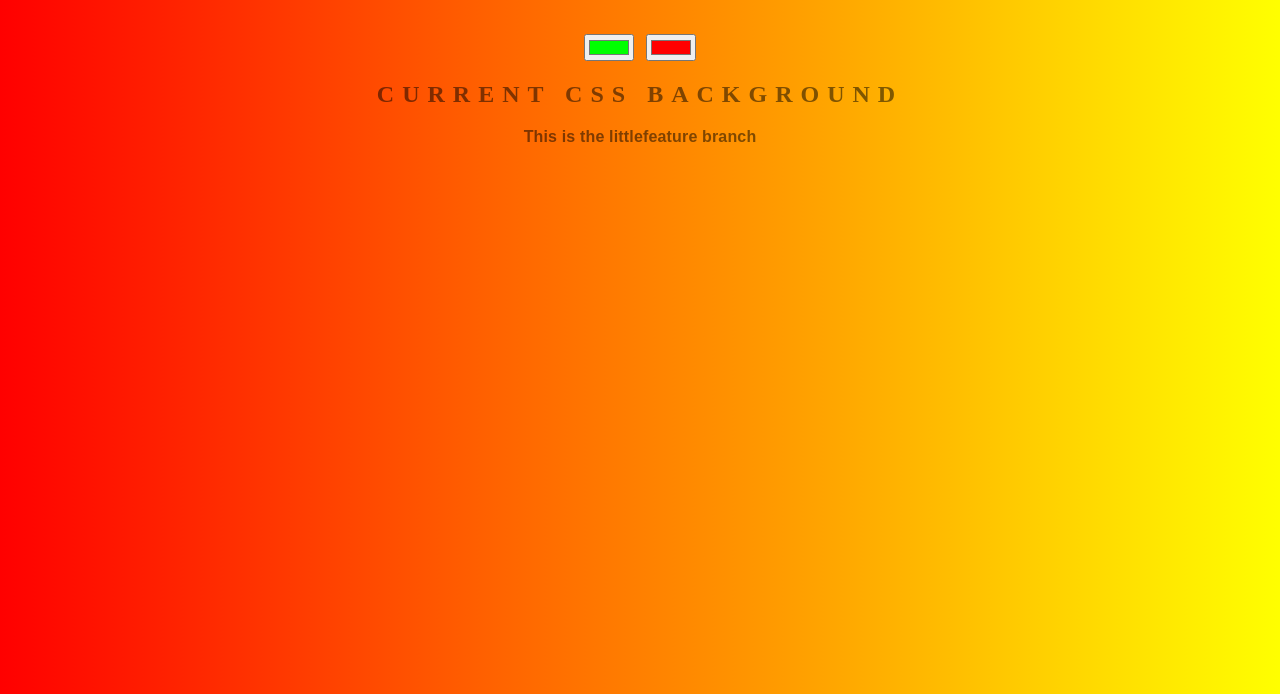
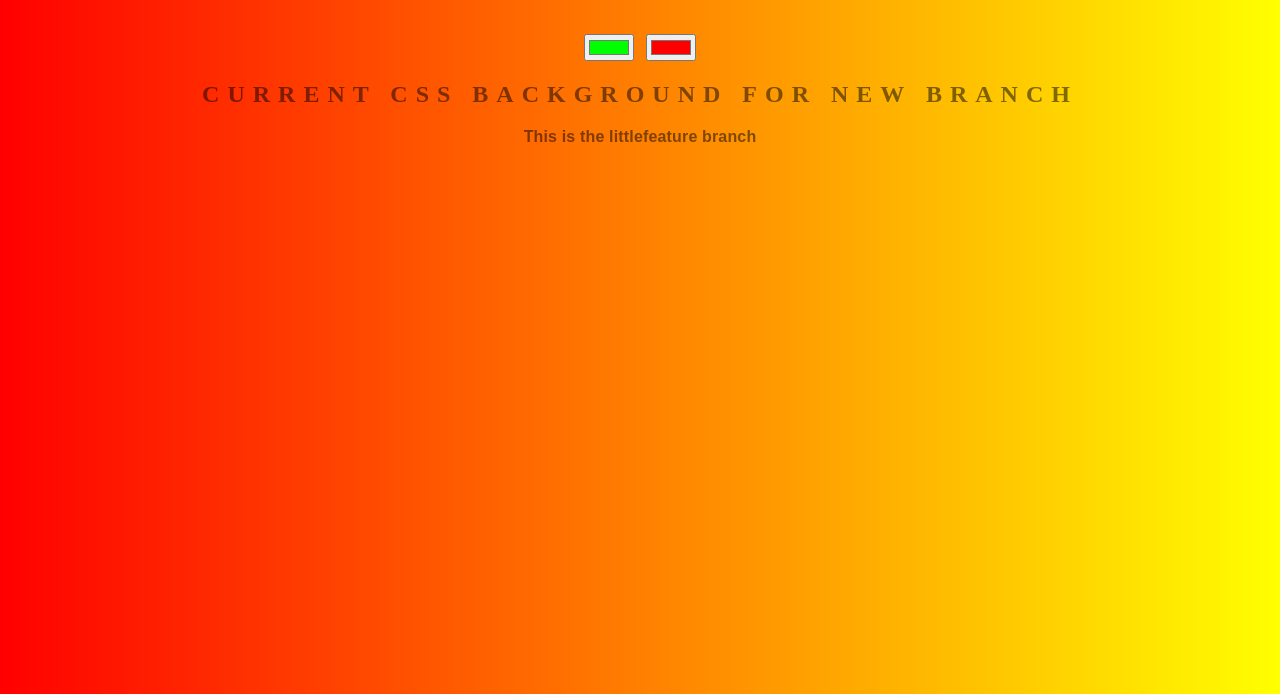
Before and after one commit to logiharaldsson/backgroun-generator, a plain HTML site: page index.html in a window 1280 px wide. Shown: the part 106-800 px from the top of the page. Drawn offline with Linux system fonts and the light colour scheme.

Commit message:
edit text

```diff
--- a/index.html
+++ b/index.html
@@ -8,7 +8,7 @@
 	<h1>Cool Generator</h1>
 	<input class="color1" type="color" name="color1" value="#00ff00">
 	<input class="color2" type="color" name="color2" value="#ff0000">
-	<h2>Current CSS Background</h2>
+	<h2>Current CSS Background for new branch</h2>
 	<h3>This is the littlefeature branch</h3>
 	<script type="text/javascript" src="script.js"></script>
 </body>
```
